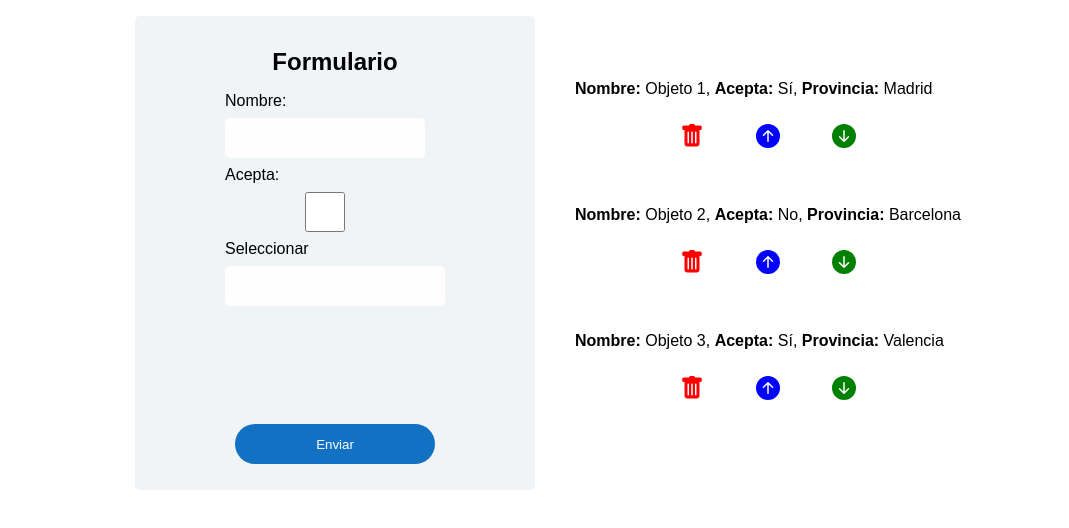
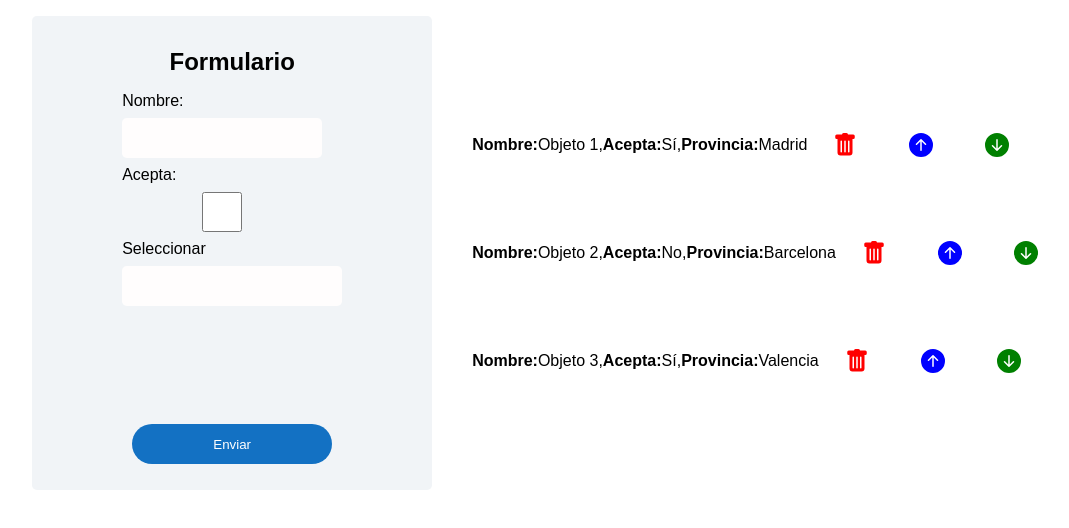
Before and after one commit to hello-world-capitanes/devops-react, a React (Vite) app: page / in a window 1280 px wide. Shown: the top 528 px of the page, without its empty margins (88-1157 px from the left). Built offline with nearby package versions, Linux system fonts and the light colour scheme.

Commit message:
Align action buttons

```diff
--- a/src/components/Lista/Lista.jsx
+++ b/src/components/Lista/Lista.jsx
@@ -30,10 +30,14 @@ function Lista ({listaDatos, setListaDatos, handleModalShow}){
 
     return (
     <div className="listContainer d-flex">
-        <ul>
+        <ul >
         {listaDatos.map((item, index) => (
-            <li className="listElement" key={item.id} onDoubleClick={() => handleModalShow(true, item.id)}>
-                <strong>Nombre:</strong> {item.Nombre}, <strong>Acepta:</strong> {item.Acepta ? 'Sí' : 'No'}, <strong>Provincia:</strong> {item.Provincia}
+            <li style={{display: "flex"}} className="listElement" key={item.id} onDoubleClick={() => handleModalShow(true, item.id)}>
+                <div style={{display: "flex", justifyContent: "center", alignItems: "center", justifyItems: "center"}}>
+                    <strong>Nombre:</strong> {item.Nombre},
+                    <strong>Acepta:</strong> {item.Acepta ? 'Sí' : 'No'},
+                    <strong>Provincia:</strong> {item.Provincia}
+                </div>
                 <div className="d-flex buttonContainer">
                     <button
                         className="buttons red"
--- a/src/index.css
+++ b/src/index.css
@@ -8,7 +8,7 @@
 .d-flex {
   display: flex;
   justify-content: center;
-  align-items: center;
+  align-items: center
 }
 
 .primaryButton {
@@ -31,7 +31,9 @@
   border-radius: 0.3rem;
   padding: 1rem;
   transition: all 0.5s ease-in-out;
-  display: "flex"
+  display: "flex";
+  flex-direction: row;
+
 }
 
 .listElement:hover {
```
